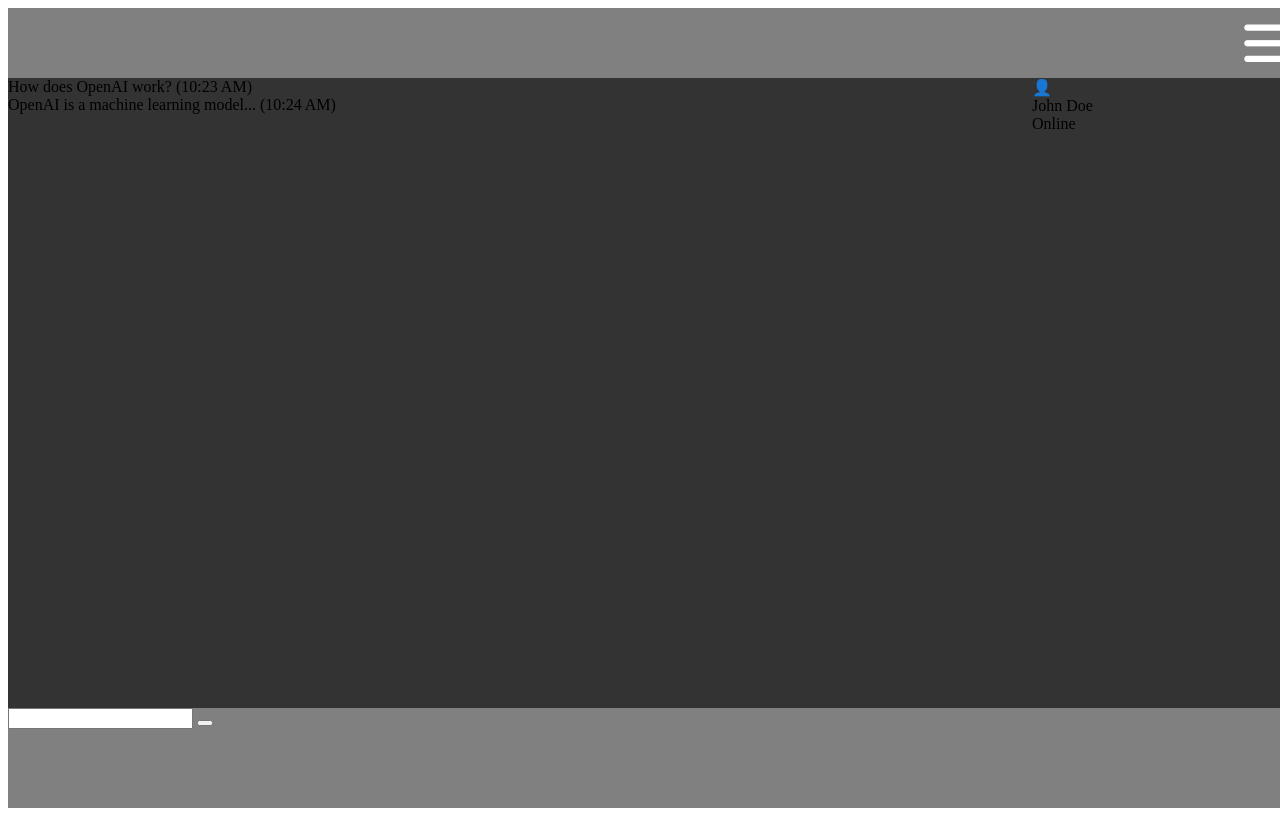
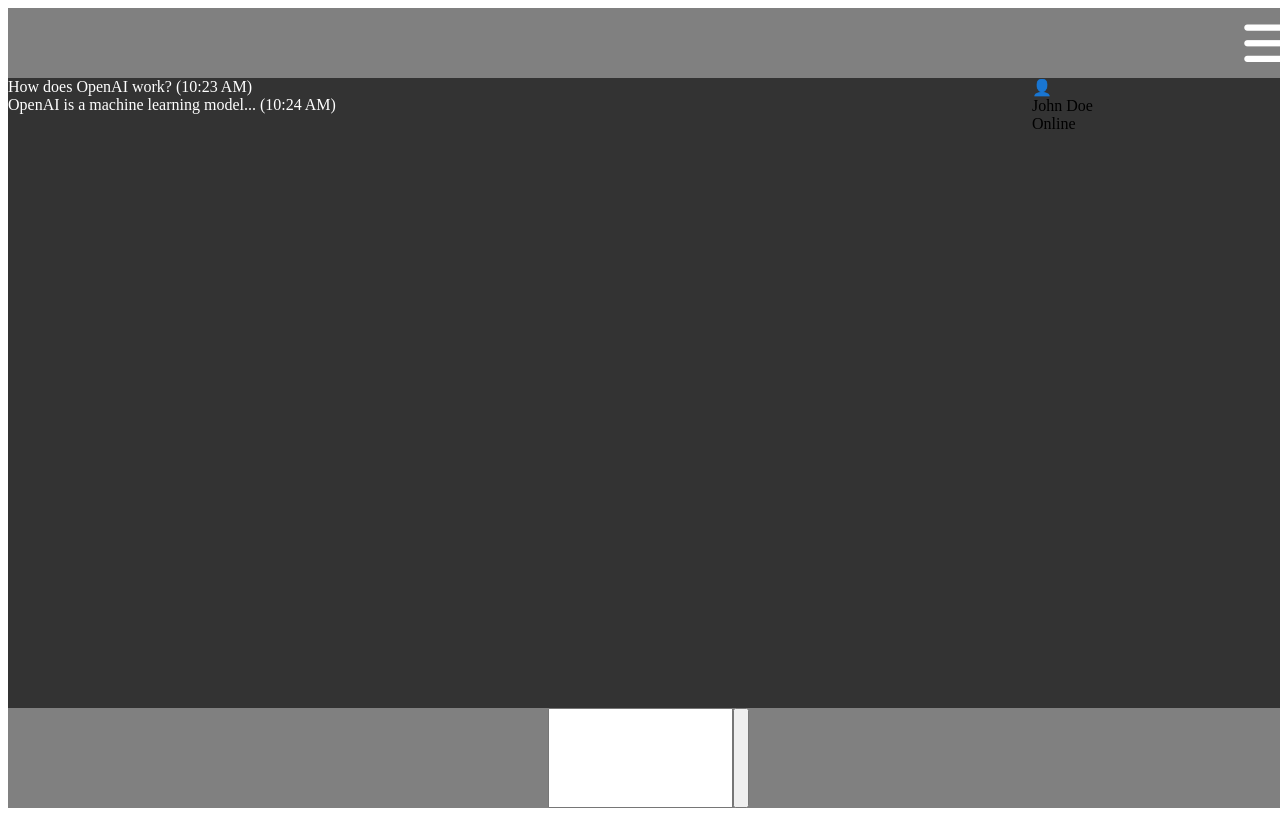
Before and after one commit to KDT-IaaS-Class-One-Group/web-Application-IA-lej, a website: page front/index.html in a window 1280 px wide. Shown: the top 816 px of the page. Drawn offline with Linux system fonts and the light colour scheme.

Commit message:
inputandbutten flex 속성 부여

```diff
--- a/front/index.css
+++ b/front/index.css
@@ -26,6 +26,7 @@
     width: 80vw;
     height: 100%;
     background-color:#333;
+    color: white;
 }
 #rightBar {
     width: 20vw ;
@@ -37,4 +38,9 @@
     width: 100vw;
     height: 100px;
     background-color: gray;
+    display: flex;
+    justify-content: center;
 }
+/* .input {
+
+} */
```
